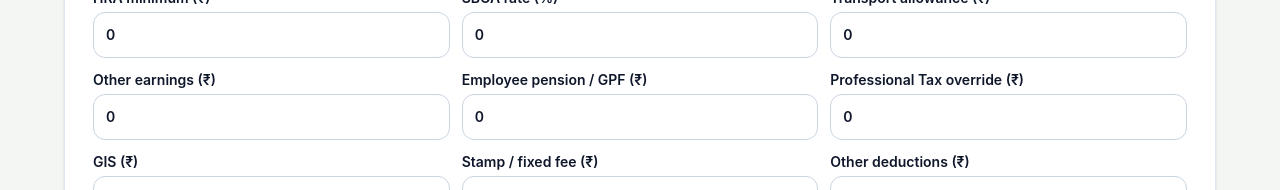
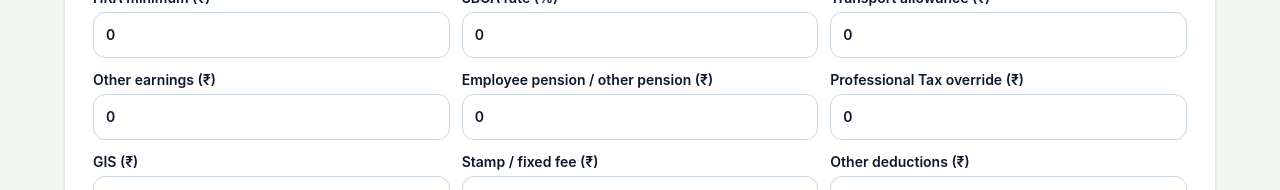
Before and after one commit to leenusdarnal/SIKKIM-GOVERNMENT-SALARY-CALCULATOR, a SvelteKit app: page /payslip-generator in a window 1280 px wide. Shown: the part 751-941 px from the top of the page. Built offline with nearby package versions, Linux system fonts and the light colour scheme.

Commit message:
Clarify payslip manual pension input label

```diff
--- a/src/routes/payslip-generator/+page.svelte
+++ b/src/routes/payslip-generator/+page.svelte
@@ -12,7 +12,7 @@
  const addMonth=()=>{try{history=addOrReplacePayslipMonth(history,{month,gross:model.salary.gross,deductions:model.salary.totalDeductions,net:model.salary.takeHome});notice='Current month added to annual summary.';}catch(e){notice=e instanceof Error?e.message:'Could not add month.';}};
  const exportCsv=()=>{try{const blob=new Blob([createPayslipCsv(model)],{type:'text/csv;charset=utf-8;'});const url=URL.createObjectURL(blob);const a=document.createElement('a');a.href=url;a.download='sikkim-salary-slip-'+month+'.csv';a.click();URL.revokeObjectURL(url);}catch(e){notice=e instanceof Error?e.message:'Could not export CSV.';}};
  const fields=[['name','Employee name'],['employeeId','Employee ID'],['designation','Designation'],['department','Department'],['office','Office'],['district','District'],['payLevel','Pay level'],['cell','Cell / stage']] as const;
- const amounts=[['basicPay','Basic pay (₹)'],['daRate','DA rate (%)'],['hraRate','HRA rate (%)'],['hraMinimum','HRA minimum (₹)'],['sbcaRate','SBCA rate (%)'],['transportAllowance','Transport allowance (₹)'],['otherEarnings','Other earnings (₹)'],['manualPension','Employee pension / GPF (₹)'],['manualProfessionalTax','Professional Tax override (₹)'],['gis','GIS (₹)'],['stampFee','Stamp / fixed fee (₹)'],['otherDeductions','Other deductions (₹)']] as const;
+ const amounts=[['basicPay','Basic pay (₹)'],['daRate','DA rate (%)'],['hraRate','HRA rate (%)'],['hraMinimum','HRA minimum (₹)'],['sbcaRate','SBCA rate (%)'],['transportAllowance','Transport allowance (₹)'],['otherEarnings','Other earnings (₹)'],['manualPension','Employee pension / other pension (₹)'], ['manualProfessionalTax','Professional Tax override (₹)'],['gis','GIS (₹)'],['stampFee','Stamp / fixed fee (₹)'],['otherDeductions','Other deductions (₹)']] as const;
 </script>
 <svelte:head><title>Monthly Salary Slip | Sikkim Government Salary Calculator</title><meta name="description" content="Prepare an indicative monthly salary slip, annual summary and month comparison for Sikkim Government employees."/></svelte:head>
 <main class="min-h-screen bg-[#f4f6f3] px-4 py-8 text-slate-900 dark:bg-[#0b1411] dark:text-slate-100 sm:px-8">
```
